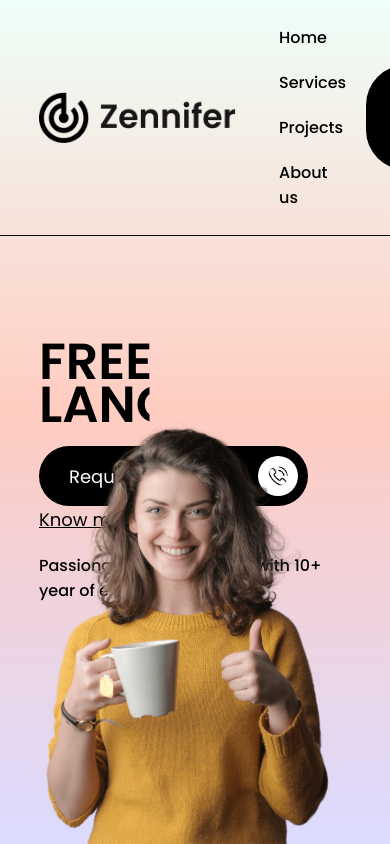
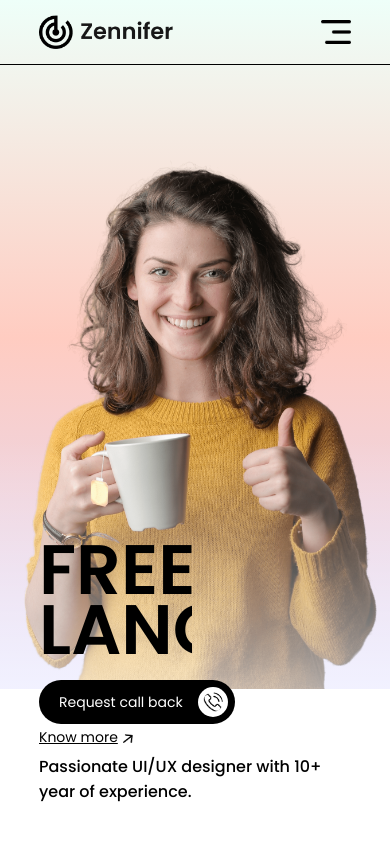
Before and after one commit to AshanMaduwantha/Projects, a plain HTML site: page index.html in a window 390 px wide. Drawn offline with Linux system fonts and the light colour scheme.

Commit message:
finished codes

```diff
--- a/index.html
+++ b/index.html
@@ -11,26 +11,36 @@
     <body>
         <nav>
             <img src="images/logo.png" alt="" class="logo">
-            <ul>
+            <ul id="menu-links">
                 <li>Home</li>
                 <li>Services</li>
                 <li>Projects</li>
                 <li>About us</li>
             </ul>
             <button class="nav-btn">Get started<img src="images/arrow-white.png" alt="" ></button>
+            <img src="images/menu.png" alt="" class="menu-icon" onclick="toogleMenu()">
         </nav>
         <div class="header">
-            <h1><span>FREE</span><br><span>LANCER</span></h1>
-            <div class="btn-container">
+            <div class="header-content">
+                <h1><span>FREE</span><br><span>LANCER</span></h1>
+                <div class="btn-container">
                 <button class="btn-dark">Request call back <img src="images/phone.png" alt=""></button>
                 <button class="btn-light">Know more <img src="images/arrow-black.png" alt=""></button>
             </div>
             <p>Passionate UI/UX designer with 10+ year of experience.</p>
+            </div>
+
             <img src="images/user.png" alt="" class="user-img">
         </div>
 
         <script>
             let navbar = document.querySelector('nav');
+            let menuLinks = document.getElementById('menu-links');
+
+            function toogleMenu(){
+                menuLinks.classList.toggle('show-menu');
+                }
+
 
             window.onscroll = function(){
                 if(window.scrollY > 0){
--- a/stylesheet.css
+++ b/stylesheet.css
@@ -155,3 +155,88 @@ nav .logo{
         background-size: 100%;
     }
 }
+
+.menu-icon{
+    display: none;
+}
+
+/*.......Media Queries for nav bar.......*/
+
+@media only screen and (max-width: 600px){
+    nav ul {
+        position: absolute;
+        width: 100%;
+        background: #000;
+        color: #fff;
+        left: 0;
+        top: 100%;
+        text-align: center;
+        max-height: 0;
+        overflow: hidden;
+        transition: max-height 0.5s;
+    }
+    .nav-btn{
+        display: none;
+    }
+    nav .logo{
+        width: 150px;
+    }
+    nav ul li{
+        margin: 10px;
+        font-size: 14px;
+    }
+    .menu-icon{
+        display: block;
+        width: 30px;
+    }
+    .show-menu{
+        max-height: 60px;
+    }
+}
+
+/*.......Media Queries for header content.......*/
+
+@media only screen and (max-width: 600px){
+    .header{
+        min-height: auto;
+        padding: 0;
+    }
+    .user-img{
+        width: 100%;
+        right: auto;
+        position: relative;
+        margin-top: 100px;
+    }
+    .header-content{
+        position: absolute;
+        bottom: 0;
+        padding: 0 10%;
+        z-index: 2;
+        padding-bottom: 40px;
+        background: linear-gradient(transparent, #fff);
+    }
+    .btn-container{
+        margin: 5px 0;
+    }
+    .header button{
+        font-size: 14px;
+        margin-right: 10px;
+    }
+    .btn-dark{
+        padding: 7px 7px 7px 20px;
+    }
+    .btn-dark img{
+        width: 30px;
+        padding: 5px;
+        margin-left: 15px;
+    }
+    .btn-light img{
+        width: 12px;
+        margin-left: 5px;
+    }
+    .header h1{
+        font-size: 70px;
+        line-height: 60px;
+        margin-bottom: 20px;
+    }
+}
```
